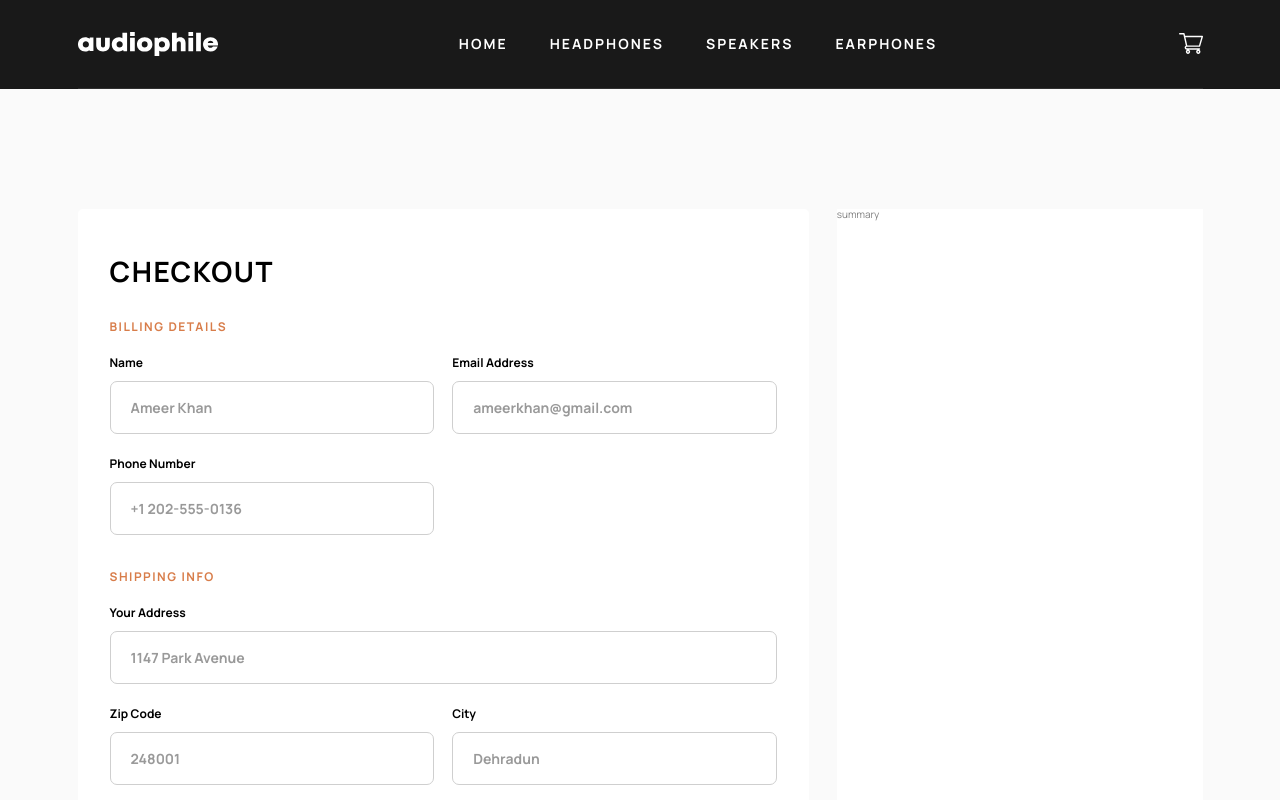
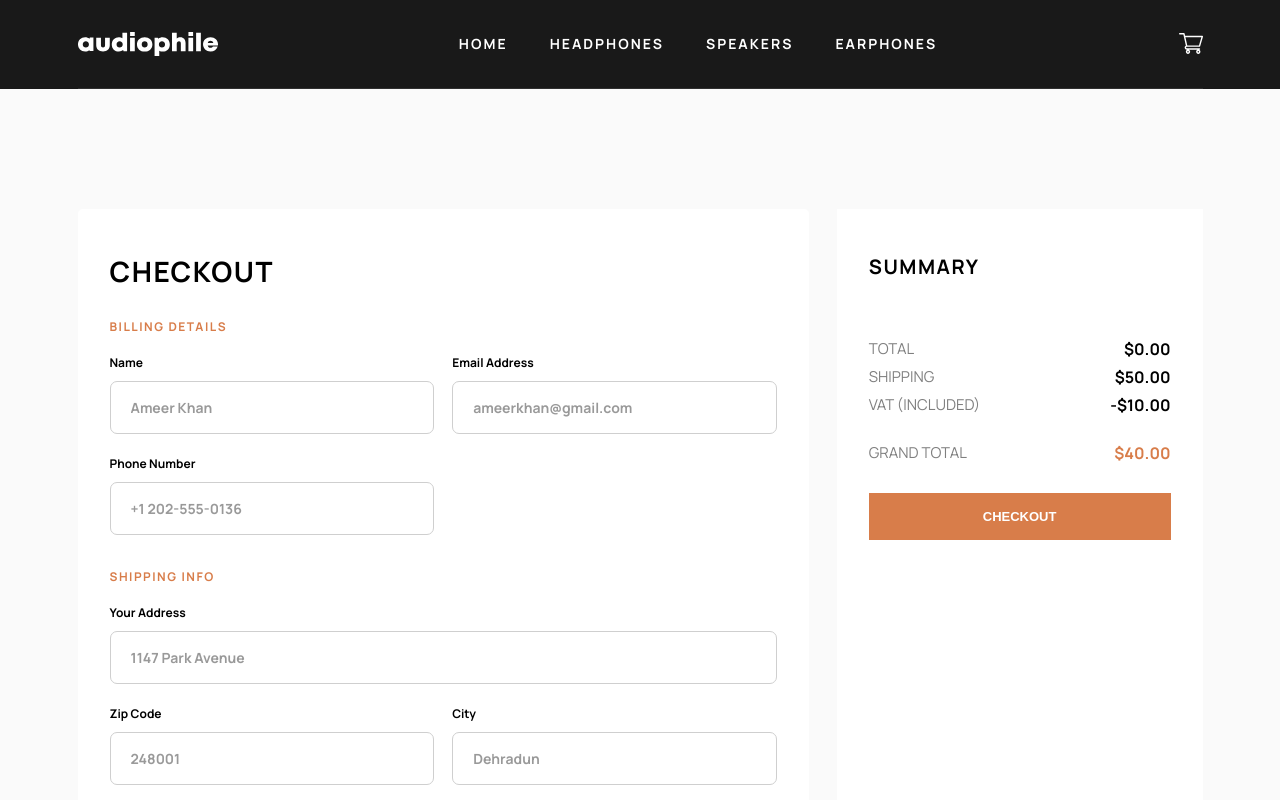
Before and after one commit to ameer005/audiophile-e-commerce-website, a React (Create React App) app: page /checkout in a window 1280 px wide. Shown: the top 800 px of the page. Built offline with nearby package versions, Linux system fonts and the light colour scheme.

Commit message:
added order confirmed modal

```diff
--- a/public/index.html
+++ b/public/index.html
@@ -25,5 +25,6 @@
     <noscript>You need to enable JavaScript to run this app.</noscript>
     <div id="root"></div>
     <div id="modal"></div>
+    <div id="modal-confirmed"></div>
   </body>
 </html>
--- a/src/components/CartItems/CartItems.js
+++ b/src/components/CartItems/CartItems.js
@@ -23,12 +23,16 @@ const CartItems = (props) => {
           </div>
         </div>
       </div>
+      {props.class ? (
+        <div className={styles.quantity_no}>{`x${props.data.quantity}`}</div>
+      ) : (
         <Quantity
           cartItem={props.data}
           className="small"
           quantity={quantity}
           setQuantity={setQuantity}
         />
+      )}
     </div>
   );
 };
--- a/src/components/ModalCart/ModalCart.js
+++ b/src/components/ModalCart/ModalCart.js
@@ -26,13 +26,9 @@ const ModalCart = (props) => {
 
   const calculateTotalPrice = () => {
     let total = 0;
-
     cartItems.forEach((item) => {
-      // console.log(item.price, item.quantity);
       total += item.price * item.quantity;
-      console.log(total);
     });
-
     return total;
   };
 
@@ -58,6 +54,7 @@ const ModalCart = (props) => {
             </p>
           </div>
           <Link
+            onClick={() => props.setShowCart(false)}
             to="/checkout"
             className={`${styles.checkout_btn} product-btn product-btn--orange`}
           >
--- a/src/components/ModalCart/ModalCart.module.scss
+++ b/src/components/ModalCart/ModalCart.module.scss
@@ -16,7 +16,7 @@
 .modal {
   position: relative;
   flex: 1;
-  max-width: 35rem;
+  max-width: 38rem;
   min-height: 20rem;
   padding: 3.2rem;
   margin: 10rem 20rem;
@@ -80,7 +80,7 @@
 .bottom {
   display: flex;
   flex-direction: column;
-  gap: 2.4rem;
+  gap: 2.8rem;
 }
 
 .total_box {
@@ -102,7 +102,7 @@
 }
 
 .checkout_btn {
-  padding: 1.2rem 3.2rem;
+  // padding: 1.4rem 3.2rem;
   display: flex;
   justify-content: center;
 }
--- /dev/null
+++ b/src/components/ModalOrderConfirmed/ModalOrderConfirmed.js
@@ -0,0 +1,65 @@
+import React from "react";
+import ReactDom from "react-dom";
+import styles from "./ModalOrderConfirmed.module.scss";
+import checkIcon from "../../assets/icons/icon-check.svg";
+import currencyFormatter from "../../utils/currencyFormatter";
+import { Link } from "react-router-dom";
+import { emptyCart } from "../../features/product/productSlice";
+import { useDispatch } from "react-redux";
+
+const ModalOrderConfirmed = (props) => {
+  const dispatch = useDispatch();
+
+  return ReactDom.createPortal(
+    <div className={styles.backdrop}>
+      <div onClick={(e) => e.stopPropagation()} className={styles.modal}>
+        <img className={styles.icon_check} src={checkIcon} alt="check" />
+        <h2 className={styles.thanks_text}>THANK YOU FOR YOUR ORDER</h2>
+        <p className={styles.confirm_text}>
+          You will receive an email confirmation shortly.
+        </p>
+
+        <div className={styles.item_container}>
+          <div className={styles.item_box}>
+            <div className={styles.item}>
+              <img
+                className={styles.item_img}
+                src={props.data[0].image.cart}
+                alt={props.data[0].name}
+              />
+              <div className={styles.item_description}>
+                <p className={styles.item_name}>{props.data[0].name}</p>
+                <p className={styles.item_price}>
+                  {currencyFormatter.format(props.data[0].price)}
+                </p>
+              </div>
+              <div
+                className={styles.item_quantity}
+              >{`x${props.data[0].quantity}`}</div>
+            </div>
+            {props.data.length > 1 ? (
+              <p
+                className={styles.more_items}
+              >{`and ${props.data.length} other item(s)`}</p>
+            ) : null}
+          </div>
+          <div className={styles.total_box}>
+            <p className={styles.grand_total}>Grand Total</p>
+            <p className={styles.grand_total_amount}>{props.grandTotal}</p>
+          </div>
+        </div>
+
+        <Link
+          onClick={() => dispatch(emptyCart())}
+          to="/"
+          className={`${styles.checkout_btn} product-btn product-btn--orange`}
+        >
+          Back To Home
+        </Link>
+      </div>
+    </div>,
+    document.getElementById("modal-confirmed")
+  );
+};
+
+export default ModalOrderConfirmed;
--- /dev/null
+++ b/src/components/ModalOrderConfirmed/ModalOrderConfirmed.module.scss
@@ -0,0 +1,124 @@
+.backdrop {
+  position: fixed;
+  top: 0;
+  left: 0;
+  bottom: 0;
+  right: 0;
+
+  background-color: rgba(0, 0, 0, 0.4);
+  z-index: 50;
+
+  display: flex;
+  align-items: center;
+  justify-content: center;
+}
+
+.modal {
+  position: relative;
+  flex: 1;
+  max-width: 50rem;
+  min-height: 20rem;
+  padding: 3.2rem;
+
+  background-color: white;
+  border-radius: 0.5rem;
+
+  display: flex;
+  flex-direction: column;
+}
+
+.icon_check {
+  width: 6.4rem;
+  margin-bottom: 1.8rem;
+}
+
+.thanks_text {
+  color: var(--color-black);
+  text-transform: uppercase;
+  font-weight: 700;
+  font-size: 3rem;
+  max-width: 15ch;
+  line-height: 1.1;
+
+  margin-bottom: 2.4rem;
+}
+
+.confirm_text {
+  font-size: 1.5rem;
+  margin-bottom: 3.2rem;
+}
+
+.item_container {
+  display: flex;
+
+  border-radius: 0.5rem;
+
+  overflow: hidden;
+
+  margin-bottom: 3.2rem;
+}
+
+.item_box {
+  flex-basis: 55%;
+  padding: 3.2rem 1.2rem;
+  background-color: var(--color-grey-1);
+}
+
+.item {
+  display: flex;
+  justify-content: center;
+  align-items: center;
+  margin-bottom: 1.8rem;
+}
+
+.more_items {
+  text-align: center;
+  font-size: 1.2rem;
+  font-weight: 700;
+}
+
+.item_img {
+  width: 6.4rem;
+}
+
+.item_name {
+  color: var(--color-black);
+  font-size: 1.2rem;
+  margin-bottom: 0.8rem;
+  font-weight: 700;
+  max-width: 15ch;
+}
+
+.item_price {
+  font-size: 1.2rem;
+  font-weight: 700;
+}
+
+.item_quantity {
+  font-size: 1.4rem;
+  font-weight: 700;
+}
+
+.total_box {
+  padding: 3.2rem;
+  flex: 1;
+  background-color: var(--color-secondary);
+
+  display: flex;
+  flex-direction: column;
+  justify-content: center;
+}
+
+.grand_total {
+  font-size: 1.4rem;
+  text-transform: uppercase;
+  letter-spacing: 0.2px;
+  color: var(--color-text-light);
+  margin-bottom: 1.6rem;
+}
+
+.grand_total_amount {
+  color: var(--color-grey-1);
+  font-weight: 700;
+  font-size: 1.3rem;
+}
--- a/src/features/product/productSlice.js
+++ b/src/features/product/productSlice.js
@@ -46,6 +46,9 @@ const productSlice = createSlice({
         if (item.id === payload) item.quantity -= 1;
       });
     },
+    emptyCart: (state) => {
+      state.cart = [];
+    },
   },
   extraReducers: {
     [fetchProducts.pending]: (state) => {
@@ -66,5 +69,6 @@ export const {
   removeAllItems,
   increaseItemQuantity,
   decreaseItemQuantity,
+  emptyCart,
 } = productSlice.actions;
 export default productSlice.reducer;
--- a/src/index.scss
+++ b/src/index.scss
@@ -76,6 +76,7 @@ li {
   font-weight: 700;
   text-transform: uppercase;
   cursor: pointer;
+  text-align: center;
 
   &--orange {
     background-color: var(--color-primary);
--- a/src/pages/Checkout/Checkout.js
+++ b/src/pages/Checkout/Checkout.js
@@ -1,18 +1,86 @@
-import React from "react";
+import React, { useState } from "react";
+import { useSelector } from "react-redux";
 import styles from "./Checkout.module.scss";
 import Form from "../../components/Form/Form";
+import CartItems from "../../components/CartItems/CartItems";
+import currencyFormatter from "../../utils/currencyFormatter";
+
+import ModalOrderConfirmed from "../../components/ModalOrderConfirmed/ModalOrderConfirmed";
 
 const Checkout = () => {
+  const cartItems = useSelector((state) => state.products.cart);
+  const [showModal, setShowModal] = useState(false);
+
   const onSubmit = (data) => {
     console.log(data);
   };
+
+  const calculateTotalPrice = () => {
+    let total = 0;
+    cartItems.forEach((item) => {
+      total += item.price * item.quantity;
+    });
+    return total;
+  };
+
+  const renderSummaryList = () => {
+    return cartItems.map((item) => {
+      return <CartItems key={item.id} data={item} class="Quantity" />;
+    });
+  };
+
+  const total = calculateTotalPrice();
+  const shippingPrice = 50;
+  const vat = (total - shippingPrice) * (20 / 100);
+  const grandTotal = total + shippingPrice + vat;
+
   return (
     <div className={`${styles.checkout_container} ut-align-center`}>
       <div className={`${styles.checkout} ut-width`}>
         <div className={styles.checkout_form}>
           <Form onSubmit={onSubmit} />
         </div>
-        <div className={styles.checkout_summary}>summary</div>
+        <div className={styles.checkout_summary}>
+          <h2 className={styles.summary_heading}>Summary</h2>
+          <div className={styles.cart_items_container}>
+            {renderSummaryList()}
+          </div>
+          <div className={styles.price_calculation_box}>
+            <div className={styles.price_container}>
+              <p className={styles.name}>Total</p>
+              <p className={styles.amount}>{currencyFormatter.format(total)}</p>
+            </div>
+            <div className={styles.price_container}>
+              <p className={styles.name}>Shipping</p>
+              <p className={styles.amount}>
+                {currencyFormatter.format(shippingPrice)}
+              </p>
+            </div>
+            <div className={styles.price_container}>
+              <p className={styles.name}>vat (included)</p>
+              <p className={styles.amount}>{currencyFormatter.format(vat)}</p>
+            </div>
+          </div>
+          <div className={styles.price_container}>
+            <p className={styles.name}>Grand Total</p>
+            <p className={`${styles.amount} ${styles.amount__grand}`}>
+              {currencyFormatter.format(grandTotal)}
+            </p>
+          </div>
+          <button
+            onClick={() => setShowModal(true)}
+            className={`${styles.checkout_btn} product-btn product-btn--orange`}
+          >
+            Checkout
+          </button>
+        </div>
+        {showModal ? (
+          <ModalOrderConfirmed
+            grandTotal={currencyFormatter.format(grandTotal)}
+            data={cartItems}
+            setShowModal={setShowModal}
+          />
+        ) : null}
       </div>
     </div>
   );
--- a/src/pages/Checkout/Checkout.module.scss
+++ b/src/pages/Checkout/Checkout.module.scss
@@ -16,5 +16,51 @@
 }
 
 .checkout_summary {
+  padding: 4.8rem 3.2rem;
+
   background-color: white;
+
+  display: flex;
+  flex-direction: column;
+  gap: 3.2rem;
 }
+
+.summary_heading {
+  font-size: 2rem;
+  text-transform: uppercase;
+  letter-spacing: 1.5px;
+  color: var(--color-black);
+}
+
+.cart_items_container {
+  display: flex;
+  flex-direction: column;
+  gap: 1.8rem;
+}
+
+.price_calculation_box {
+  display: flex;
+  flex-direction: column;
+  gap: 1.2rem;
+}
+
+.price_container {
+  display: flex;
+  justify-content: space-between;
+}
+
+.name {
+  color: var(--color-text);
+  font-size: 1.5rem;
+  text-transform: uppercase;
+}
+
+.amount {
+  font-size: 1.6rem;
+  color: var(--color-black);
+  font-weight: 700;
+
+  &__grand {
+    color: var(--color-primary);
+  }
+}
```
Also changed, not shown: src/components/CartItems/CartItems.module.scss (+9 -2 lines), src/assets/icons/icon-check.svg (added). Lines whose indentation alone changed are shown as unchanged.
